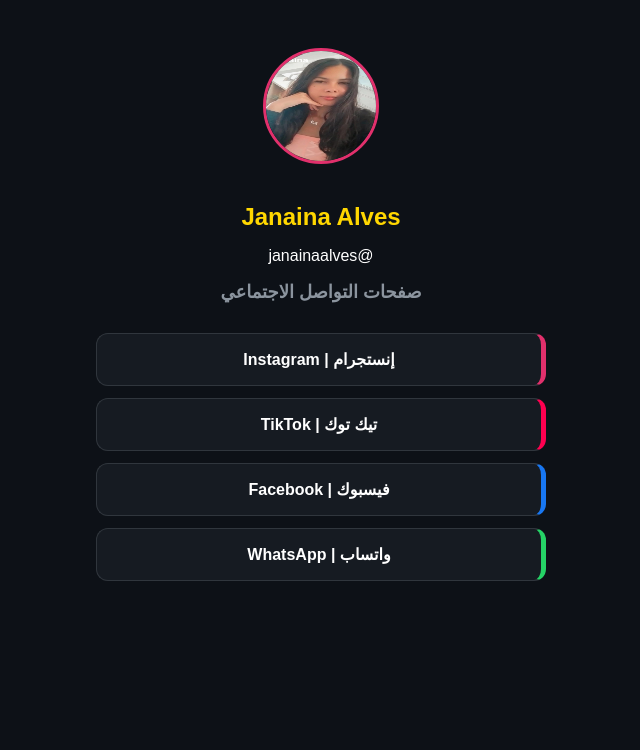
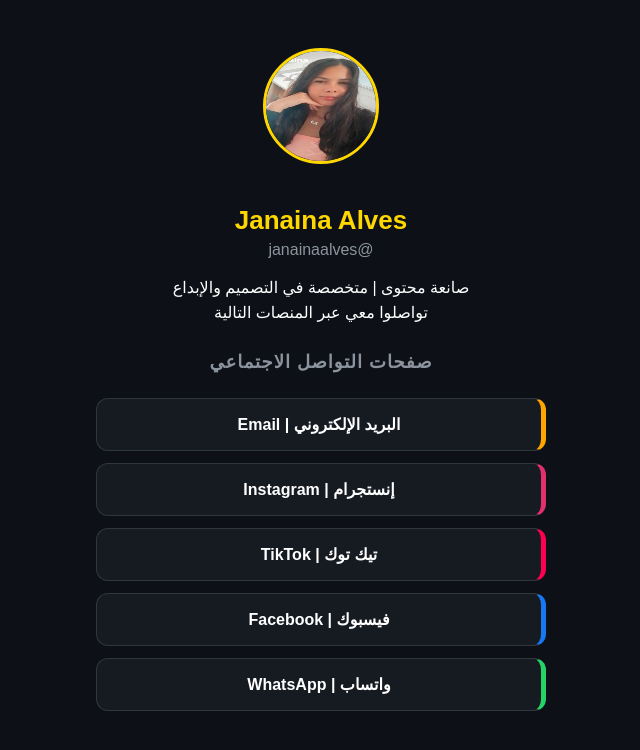
Before and after one commit to magedatef1/Janaina-ALves, a plain HTML site: page index.html in a window 1280 px wide. Shown: the whole page, without its empty margins (319-959 px from the left). Drawn offline with Linux system fonts and the light colour scheme.

Commit message:
Update index.html

```diff
--- a/index.html
+++ b/index.html
@@ -3,31 +3,46 @@
 <head>
     <meta charset="UTF-8">
     <meta name="viewport" content="width=device-width, initial-scale=1.0">
-    <title>janaina.alves</title>
+    <title>Janaina Alves</title>
     <style>
         body { background-color: #0d1117; color: white; text-align: center; font-family: Arial, sans-serif; padding: 40px 20px; }
-        .profile-img { width: 110px; height: 110px; border-radius: 50%; border: 3px solid #e1306c; margin-bottom: 15px; }
-        h2 { margin-bottom: 5px; font-size: 24px; direction: ltr; }
-        .subtitle { color: #8b949e; font-weight: bold; margin-bottom: 30px; font-size: 18px; }
+        .profile-img { width: 110px; height: 110px; border-radius: 50%; border: 3px solid #FFD700; margin-bottom: 15px; }
+        h2 { margin-bottom: 5px; font-size: 26px; direction: ltr; font-weight: bold; }
+        .username { color: #8b949e; font-size: 16px; margin-bottom: 15px; }
+        .bio { color: #ffffff; font-size: 16px; margin-bottom: 25px; line-height: 1.6; max-width: 400px; margin-left: auto; margin-right: auto; }
+        .subtitle { color: #8b949e; font-weight: bold; margin-bottom: 25px; font-size: 18px; text-transform: uppercase; letter-spacing: 1px; }
         .links-container { max-width: 450px; margin: 0 auto; }
-        .btn { background-color: #161b22; border: 1px solid #30363d; display: block; padding: 16px; margin-bottom: 12px; border-radius: 12px; color: white; text-decoration: none; font-weight: bold; transition: 0.3s; border-right: 5px solid white; }
+        .btn { background-color: #161b22; border: 1px solid #30363d; display: block; padding: 16px; margin-bottom: 12px; border-radius: 12px; color: white; text-decoration: none; font-weight: bold; transition: 0.3s; border-right: 5px solid white; text-align: center; }
         .btn:hover { background-color: #21262d; border-color: #8b949e; transform: translateY(-2px); }
+
+        /* ألوان الحواف المخصصة لكل منصة */
         .instagram { border-right: 5px solid #e1306c; }
         .tiktok { border-right: 5px solid #ff0050; }
         .facebook { border-right: 5px solid #1877f2; }
         .whatsapp { border-right: 5px solid #25d366; }
+        .email { border-right: 5px solid #ffa500; }
     </style>
 </head>
 <body>
-<img src="IMG-20260219-WA0001.jpg" alt="janaina.alves" class="profile-img">
-    <h2 style="color: #FFD700;">Janaina Alves </h2>
-    <p>@janainaalves</p>
+    <img src="IMG-20260219-WA0001.jpg" alt="Janaina Alves" class="profile-img">
+
+    <h2 style="color: #FFD700;">Janaina Alves</h2>
+    <div class="username">@janainaalves</div>
+
+    <p class="bio">صانعة محتوى | متخصصة في التصميم والإبداع <br> تواصلوا معي عبر المنصات التالية</p>
+
     <div class="subtitle">صفحات التواصل الاجتماعي</div>
+
     <div class="links-container">
+        <a href="mailto:janaina.alves@example.com" class="btn email">البريد الإلكتروني | Email</a>
+
         <a href="https://www.instagram.com/ateliemjfestivos?igsh=MXhheXVianozOWdkNQ==" target="_blank" class="btn instagram">إنستجرام | Instagram</a>
+
         <a href="https://tiktok.com/@mineirauaiii" target="_blank" class="btn tiktok">تيك توك | TikTok</a>
+
         <a href="https://www.facebook.com/share/1aCV8Qgekb/" target="_blank" class="btn facebook">فيسبوك | Facebook</a>
-        <a href="https://wa.me/message/N5X4T6RAFBCUG1" target="_blank" class="btn whatsapp">واتساب | WhatsApp</a>
+
+        <a href="https://wa.me/201211853202" target="_blank" class="btn whatsapp">واتساب | WhatsApp</a>
     </div>
 </body>
 </html>
```
